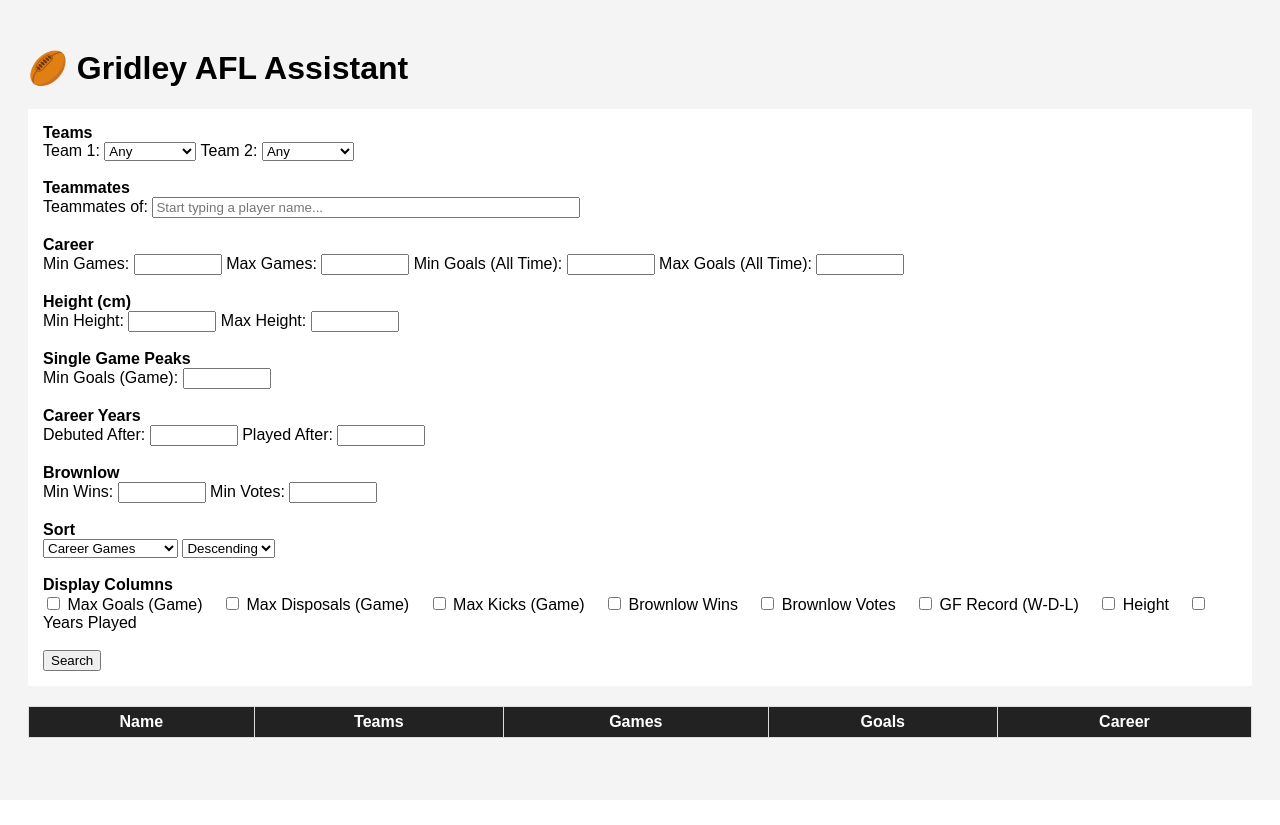
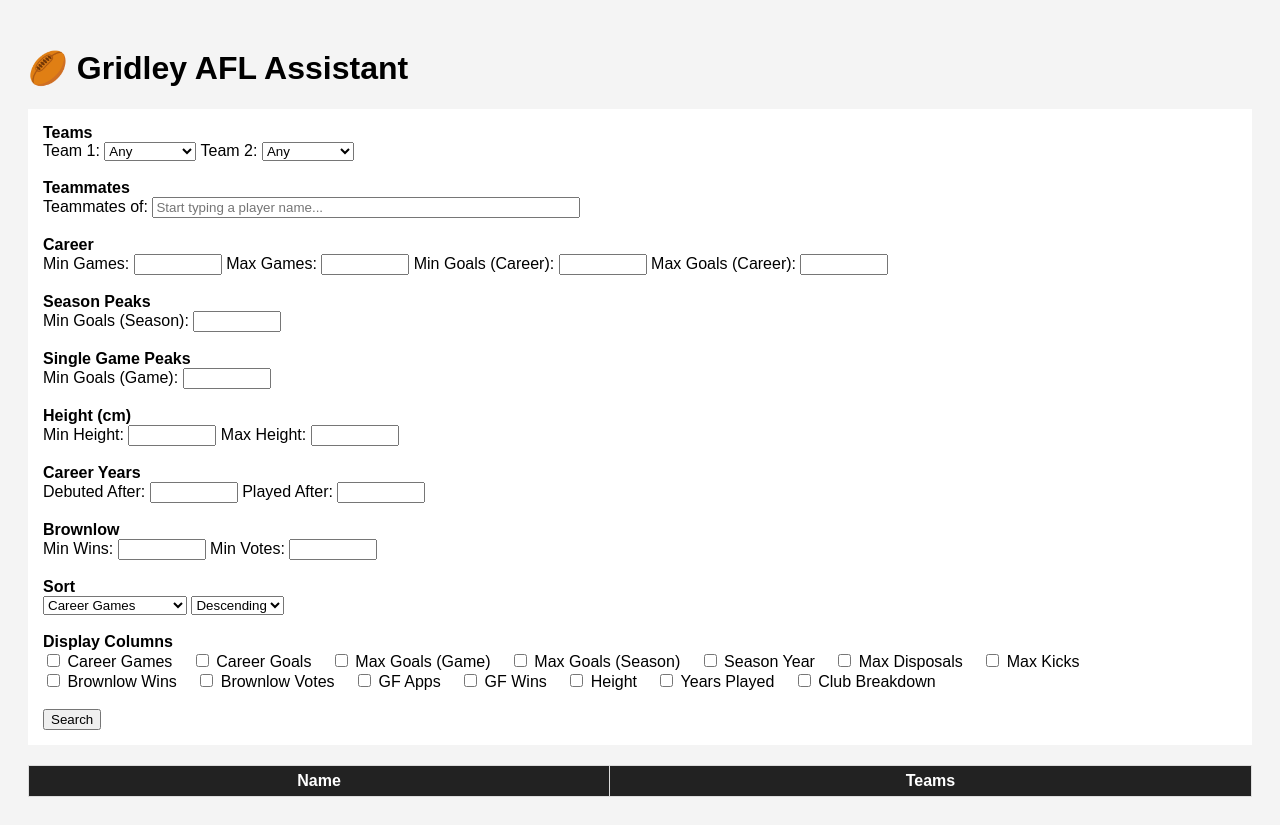
Before and after one commit to alexjvillani/afl-assistant, a Flask app: page / in a window 1280 px wide. Before the commit the page ends 738 px from the top, so only its background shows below. Run offline with Flask 3, Linux system fonts and the light colour scheme; data that the repository does not hold is empty.

Commit message:
Added players max goals in a season and brokened down players goals per team also

```diff
--- a/Templates/index.html
+++ b/Templates/index.html
@@ -5,12 +5,14 @@
     <style>
         body { font-family: Arial; background:#f4f4f4; padding:20px; }
         table { border-collapse: collapse; width:100%; background:white; }
-        th, td { border:1px solid #ddd; padding:6px; text-align:center; }
+        th, td { border:1px solid #ddd; padding:6px; text-align:center; vertical-align:top; }
         th { background:#222; color:white; }
         tr:nth-child(even) { background:#f2f2f2; }
         .box { background:white; padding:15px; margin-bottom:20px; }
-        label { margin-right:15px; }
+        label { margin-right:15px; white-space:nowrap; }
         input[type="number"] { width:80px; }
+        .club-stats { font-size:12px; text-align:left; }
+        .club-stats div { margin-bottom:2px; }
     </style>
 </head>
 <body>
@@ -63,11 +65,25 @@ Min Games:
 Max Games:
 <input type="number" name="max_games" value="{{ filters.max_games or '' }}">
 
-Min Goals (All Time):
+Min Goals (Career):
 <input type="number" name="min_goals" value="{{ filters.min_goals or '' }}">
 
-Max Goals (All Time):
+Max Goals (Career):
 <input type="number" name="max_goals" value="{{ filters.max_goals or '' }}">
+
+<br><br>
+
+<strong>Season Peaks</strong><br>
+
+Min Goals (Season):
+<input type="number" name="min_max_goals_season" value="{{ filters.min_max_goals_season or '' }}">
+
+<br><br>
+
+<strong>Single Game Peaks</strong><br>
+
+Min Goals (Game):
+<input type="number" name="min_max_goals_game" value="{{ filters.min_max_goals_game or '' }}">
 
 <br><br>
 
@@ -81,14 +97,6 @@ Max Height:
 
 <br><br>
 
-<strong>Single Game Peaks</strong><br>
-
-Min Goals (Game):
-<input type="number" name="min_max_goals_game" value="{{ filters.min_max_goals_game or '' }}">
-
-<br><br>
-
-
 <strong>Career Years</strong><br>
 
 Debuted After:
@@ -98,7 +106,6 @@ Played After:
 <input type="number" name="min_last_year" value="{{ filters.min_last_year or '' }}">
 
 <br><br>
-
 
 <strong>Brownlow</strong><br>
 
@@ -116,12 +123,12 @@ Min Votes:
     <option value="career_games">Career Games</option>
     <option value="career_goals">Career Goals</option>
     <option value="max_goals_game">Max Goals (Game)</option>
+    <option value="max_goals_season">Max Goals (Season)</option>
     <option value="brownlow_votes">Brownlow Votes</option>
     <option value="brownlow_wins">Brownlow Wins</option>
     <option value="gf_wins">GF Wins</option>
     <option value="first_year">First Year</option>
     <option value="last_year">Last Year</option>
-
 </select>
 
 <select name="sort_order">
@@ -133,14 +140,20 @@ Min Votes:
 
 <strong>Display Columns</strong><br>
 
-<label><input type="checkbox" name="show_max_goals" {% if visible.max_goals %}checked{% endif %}> Max Goals (Game)</label>
-<label><input type="checkbox" name="show_max_disposals" {% if visible.max_disposals %}checked{% endif %}> Max Disposals (Game)</label>
-<label><input type="checkbox" name="show_max_kicks" {% if visible.max_kicks %}checked{% endif %}> Max Kicks (Game)</label>
+<label><input type="checkbox" name="show_career_games" {% if visible.career_games %}checked{% endif %}> Career Games</label>
+<label><input type="checkbox" name="show_career_goals" {% if visible.career_goals %}checked{% endif %}> Career Goals</label>
+<label><input type="checkbox" name="show_max_goals_game" {% if visible.max_goals_game %}checked{% endif %}> Max Goals (Game)</label>
+<label><input type="checkbox" name="show_max_goals_season" {% if visible.max_goals_season %}checked{% endif %}> Max Goals (Season)</label>
+<label><input type="checkbox" name="show_max_goals_season_year" {% if visible.max_goals_season_year %}checked{% endif %}> Season Year</label>
+<label><input type="checkbox" name="show_max_disposals" {% if visible.max_disposals %}checked{% endif %}> Max Disposals</label>
+<label><input type="checkbox" name="show_max_kicks" {% if visible.max_kicks %}checked{% endif %}> Max Kicks</label>
 <label><input type="checkbox" name="show_wins" {% if visible.brownlow_wins %}checked{% endif %}> Brownlow Wins</label>
 <label><input type="checkbox" name="show_votes" {% if visible.brownlow_votes %}checked{% endif %}> Brownlow Votes</label>
-<label><input type="checkbox" name="show_gf_record" {% if visible.gf_record %}checked{% endif %}> GF Record (W-D-L)</label>
+<label><input type="checkbox" name="show_gf_apps" {% if visible.gf_appearances %}checked{% endif %}> GF Apps</label>
+<label><input type="checkbox" name="show_gf_wins" {% if visible.gf_wins %}checked{% endif %}> GF Wins</label>
 <label><input type="checkbox" name="show_height" {% if visible.height %}checked{% endif %}> Height</label>
-<label><input type="checkbox" name="show_years" {% if visible.years %}checked{% endif %}>Years Played</label>
+<label><input type="checkbox" name="show_years" {% if visible.years %}checked{% endif %}> Years Played</label>
+<label><input type="checkbox" name="show_club_stats" {% if visible.club_stats %}checked{% endif %}> Club Breakdown</label>
 
 <br><br>
 
@@ -153,44 +166,51 @@ Min Votes:
 <tr>
     <th>Name</th>
     <th>Teams</th>
-    <th>Games</th>
-    <th>Goals</th>
 
-    {% if visible.max_goals %}<th>Max G (Game)</th>{% endif %}
-    {% if visible.max_disposals %}<th>Max D (Game)</th>{% endif %}
-    {% if visible.max_kicks %}<th>Max K (Game)</th>{% endif %}
-    {% if visible.brownlow_wins %}<th>Brownlow Wins</th>{% endif %}
-    {% if visible.brownlow_votes %}<th>Brownlow Votes</th>{% endif %}
-    {% if visible.gf_record %}<th>GF Record</th>{% endif %}
-	{% if visible.height %}<th>Height (cm)</th>{% endif %}
+    {% if visible.career_games %}<th>Games</th>{% endif %}
+    {% if visible.career_goals %}<th>Goals</th>{% endif %}
+    {% if visible.max_goals_game %}<th>Max G (Game)</th>{% endif %}
+    {% if visible.max_goals_season %}<th>Max G (Season)</th>{% endif %}
+    {% if visible.max_goals_season_year %}<th>Season</th>{% endif %}
+    {% if visible.max_disposals %}<th>Max D</th>{% endif %}
+    {% if visible.max_kicks %}<th>Max K</th>{% endif %}
+    {% if visible.brownlow_wins %}<th>BL Wins</th>{% endif %}
+    {% if visible.brownlow_votes %}<th>BL Votes</th>{% endif %}
+    {% if visible.gf_appearances %}<th>GF Apps</th>{% endif %}
+    {% if visible.gf_wins %}<th>GF Wins</th>{% endif %}
+    {% if visible.height %}<th>Height</th>{% endif %}
     {% if visible.years %}<th>Years</th>{% endif %}
-
-
-    <th>Career</th>
+    {% if visible.club_stats %}<th>Club Stats</th>{% endif %}
 </tr>
 
 {% for p in players %}
 <tr>
     <td><a href="{{ p['player_id'] }}" target="_blank">{{ p['name'] }}</a></td>
     <td>{{ p['teams'] }}</td>
-    <td>{{ p['career_games'] }}</td>
-    <td>{{ p['career_goals'] }}</td>
 
-    {% if visible.max_goals %}<td>{{ p['max_goals_game'] }}</td>{% endif %}
+    {% if visible.career_games %}<td>{{ p['career_games'] }}</td>{% endif %}
+    {% if visible.career_goals %}<td>{{ p['career_goals'] }}</td>{% endif %}
+    {% if visible.max_goals_game %}<td>{{ p['max_goals_game'] }}</td>{% endif %}
+    {% if visible.max_goals_season %}<td>{{ p['max_goals_season'] }}</td>{% endif %}
+    {% if visible.max_goals_season_year %}<td>{{ p['max_goals_season_year'] }}</td>{% endif %}
     {% if visible.max_disposals %}<td>{{ p['max_disposals_game'] }}</td>{% endif %}
     {% if visible.max_kicks %}<td>{{ p['max_kicks_game'] }}</td>{% endif %}
     {% if visible.brownlow_wins %}<td>{{ p['brownlow_wins'] }}</td>{% endif %}
     {% if visible.brownlow_votes %}<td>{{ p['brownlow_votes'] }}</td>{% endif %}
-    {% if visible.gf_record %}<td>{{ p['gf_wins'] or 0 }}-{{ p['gf_draws'] or 0 }}-{{ p['gf_losses'] or 0 }}</td>{% endif %}
+    {% if visible.gf_appearances %}<td>{{ p['gf_appearances'] or 0 }}</td>{% endif %}
+    {% if visible.gf_wins %}<td>{{ p['gf_wins'] or 0 }}</td>{% endif %}
     {% if visible.height %}<td>{{ p['height'] or '' }}</td>{% endif %}
     {% if visible.years %}<td>{{ p['first_year'] }} - {{ p['last_year'] }}</td>{% endif %}
 
-
-
-    <td>{{ p['first_year'] }} - {{ p['last_year'] }}</td>
+    {% if visible.club_stats %}
+    <td class="club-stats">
+        {% for row in get_player_club_stats(p['player_id']) %}
+            <div>{{ row.team }}: {{ row.games }}g / {{ row.goals }}gl</div>
+        {% endfor %}
+    </td>
+    {% endif %}
 </tr>
 {% endfor %}
-
 </table>
 
 </body>
--- a/app.py
+++ b/app.py
@@ -15,43 +15,71 @@ TEAM_OPTIONS = [
     "westcoast", "bullldogs"
 ]
 
-def get_player_options():
+# -------------------------------------------------
+# DATABASE HELPERS
+# -------------------------------------------------
+
+def get_db():
     conn = sqlite3.connect(DB_PATH)
     conn.row_factory = sqlite3.Row
+    return conn
+
+
+def get_player_options():
+    conn = get_db()
     c = conn.cursor()
     c.execute("SELECT player_id, name FROM players ORDER BY name")
     rows = c.fetchall()
     conn.close()
     return rows
 
+
+def get_player_club_stats(player_id):
+    """
+    Per-club games & goals for a player.
+    """
+    conn = get_db()
+    c = conn.cursor()
+    c.execute("""
+        SELECT team, games, goals
+        FROM player_club_stats
+        WHERE player_id = ?
+        ORDER BY games DESC
+    """, (player_id,))
+    rows = c.fetchall()
+    conn.close()
+    return rows
+
+
+# -------------------------------------------------
+# MAIN QUERY LOGIC
+# -------------------------------------------------
+
 def query_players(filters):
 
-    conn = sqlite3.connect(DB_PATH)
-    conn.row_factory = sqlite3.Row
+    conn = get_db()
     c = conn.cursor()
 
     query = "SELECT * FROM players WHERE 1=1"
     params = []
 
     # ----------------------------
-    # TEAM FILTERS (Exact Matching Fix)
+    # TEAM FILTERS
     # ----------------------------
 
-    if filters["team1"]:
+    if filters.get("team1"):
         query += " AND (',' || REPLACE(teams, ' ', '') || ',') LIKE ?"
         params.append("%," + filters["team1"] + ",%")
 
-    if filters["team2"]:
+    if filters.get("team2"):
         query += " AND (',' || REPLACE(teams, ' ', '') || ',') LIKE ?"
         params.append("%," + filters["team2"] + ",%")
 
-
     # ----------------------------
-    # CAREER FILTERS
+    # TEAMMATE FILTER
     # ----------------------------
 
-    # Teammates filter (by player_id)
-    if filters["teammate_of"]:
+    if filters.get("teammate_of"):
         query += """
         AND player_id IN (
             SELECT DISTINCT ps2.player_id
@@ -65,100 +93,114 @@ def query_players(filters):
         """
         params.append(filters["teammate_of"])
 
-    if filters["min_games"]:
+    # ----------------------------
+    # CAREER TOTAL FILTERS
+    # ----------------------------
+
+    if filters.get("min_games"):
         query += " AND career_games >= ?"
         params.append(filters["min_games"])
 
-    if filters["max_games"]:
+    if filters.get("max_games"):
         query += " AND career_games <= ?"
         params.append(filters["max_games"])
 
-    if filters["min_goals"]:
+    if filters.get("min_goals"):
         query += " AND career_goals >= ?"
         params.append(filters["min_goals"])
 
-    if filters["max_goals"]:
+    if filters.get("max_goals"):
         query += " AND career_goals <= ?"
         params.append(filters["max_goals"])
+
+    # ----------------------------
+    # SINGLE-GAME PEAKS
+    # ----------------------------
 
     if filters.get("min_max_goals_game"):
         query += " AND max_goals_game >= ?"
         params.append(filters["min_max_goals_game"])
 
+    if filters.get("min_max_disposals_game"):
+        query += " AND max_disposals_game >= ?"
+        params.append(filters["min_max_disposals_game"])
 
     # ----------------------------
-    # HEIGHT FILTERS
+    # SEASON PEAKS
     # ----------------------------
 
-    if filters["min_height"]:
+    if filters.get("min_max_goals_season"):
+        query += " AND max_goals_season >= ?"
+        params.append(filters["min_max_goals_season"])
+
+    if filters.get("max_max_goals_season"):
+        query += " AND max_goals_season <= ?"
+        params.append(filters["max_max_goals_season"])
+
+    # ----------------------------
+    # HEIGHT
+    # ----------------------------
+
+    if filters.get("min_height"):
         query += " AND height >= ?"
         params.append(filters["min_height"])
 
-    if filters["max_height"]:
+    if filters.get("max_height"):
         query += " AND height <= ?"
         params.append(filters["max_height"])
 
     # ----------------------------
-    # CAREER YEAR FILTERS
+    # CAREER SPAN
     # ----------------------------
 
-    if filters["min_first_year"]:
+    if filters.get("min_first_year"):
         query += " AND first_year >= ?"
         params.append(filters["min_first_year"])
 
-    if filters["min_last_year"]:
+    if filters.get("min_last_year"):
         query += " AND last_year >= ?"
         params.append(filters["min_last_year"])
-    # ----------------------------
-    # BROWNLOW FILTERS
-    # ----------------------------
-
-    if filters["min_votes"]:
-        query += " AND brownlow_votes >= ?"
-        params.append(filters["min_votes"])
-
-    if filters["min_wins"]:
-        query += " AND brownlow_wins >= ?"
-        params.append(filters["min_wins"])
 
     # ----------------------------
-    # GRAND FINAL FILTERS
-    # ----------------------------
-
-    if filters.get("min_gf_apps"):
-        query += " AND gf_appearances >= ?"
-        params.append(filters["min_gf_apps"])
-
-    if filters.get("min_gf_wins"):
-        query += " AND gf_wins >= ?"
-        params.append(filters["min_gf_wins"])
-
-    # ----------------------------
-    # SORTING
+    # SORTING (MAX VISIBILITY)
     # ----------------------------
 
     sort_column = filters.get("sort_by") or "career_games"
     sort_order = filters.get("sort_order") or "DESC"
 
     allowed_columns = [
+        # Career
         "career_games",
         "career_goals",
+
+        # Single-game peaks
         "max_goals_game",
         "max_disposals_game",
         "max_kicks_game",
+        "max_handballs_game",
+
+        # Season peaks
+        "max_goals_season",
+        "max_goals_season_year",
+
+        # Awards
         "brownlow_votes",
         "brownlow_wins",
+
+        # Finals
+        "gf_appearances",
         "gf_wins",
+
+        # Bio
         "height",
         "first_year",
-        "last_year",
-        "max_goals_game"
+        "last_year"
     ]
 
     if sort_column not in allowed_columns:
         sort_column = "career_games"
 
-    if sort_order not in ["ASC", "DESC"]:
+    if sort_order not in ("ASC", "DESC"):
         sort_order = "DESC"
 
     query += " ORDER BY %s %s" % (sort_column, sort_order)
@@ -169,41 +211,77 @@ def query_players(filters):
     return results
 
 
+# -------------------------------------------------
+# ROUTES
+# -------------------------------------------------
+
 @app.route("/", methods=["GET"])
 def index():
 
     filters = {
+        # Team & teammate
         "team1": request.args.get("team1"),
         "team2": request.args.get("team2"),
         "teammate_of": request.args.get("teammate_of"),
+
+        # Career
         "min_games": request.args.get("min_games"),
         "max_games": request.args.get("max_games"),
         "min_goals": request.args.get("min_goals"),
         "max_goals": request.args.get("max_goals"),
+
+        # Single-game
+        "min_max_goals_game": request.args.get("min_max_goals_game"),
+        "min_max_disposals_game": request.args.get("min_max_disposals_game"),
+
+        # Season
+        "min_max_goals_season": request.args.get("min_max_goals_season"),
+        "max_max_goals_season": request.args.get("max_max_goals_season"),
+
+        # Bio
         "min_height": request.args.get("min_height"),
         "max_height": request.args.get("max_height"),
-        "min_votes": request.args.get("min_votes"),
-        "min_wins": request.args.get("min_wins"),
         "min_first_year": request.args.get("min_first_year"),
         "min_last_year": request.args.get("min_last_year"),
-        "min_max_goals_game": request.args.get("min_max_goals_game"),
+
+        # Sorting
         "sort_by": request.args.get("sort_by"),
-        "sort_order": request.args.get("sort_order")
+        "sort_order": request.args.get("sort_order"),
     }
 
     # ----------------------------
-    # Column Visibility
+    # COLUMN VISIBILITY FLAGS
     # ----------------------------
 
     visible_columns = {
-        "max_goals": request.args.get("show_max_goals"),
-        "max_disposals": request.args.get("show_max_disposals"),
-        "max_kicks": request.args.get("show_max_kicks"),
+        # Career
+        "career_games": request.args.get("show_career_games"),
+        "career_goals": request.args.get("show_career_goals"),
+
+        # Single-game
+        "max_goals_game": request.args.get("show_max_goals_game"),
+        "max_disposals_game": request.args.get("show_max_disposals"),
+        "max_kicks_game": request.args.get("show_max_kicks"),
+        "max_handballs_game": request.args.get("show_max_handballs"),
+
+        # Season
+        "max_goals_season": request.args.get("show_max_goals_season"),
+        "max_goals_season_year": request.args.get("show_max_goals_season_year"),
+
+        # Awards
         "brownlow_votes": request.args.get("show_votes"),
         "brownlow_wins": request.args.get("show_wins"),
-        "gf_record": request.args.get("show_gf_record"),
+
+        # Finals
+        "gf_appearances": request.args.get("show_gf_apps"),
+        "gf_wins": request.args.get("show_gf_wins"),
+
+        # Bio
         "height": request.args.get("show_height"),
         "years": request.args.get("show_years"),
+
+        # Club breakdown
+        "club_stats": request.args.get("show_club_stats"),
     }
 
     players = query_players(filters)
@@ -215,7 +293,8 @@ def index():
         teams=TEAM_OPTIONS,
         filters=filters,
         visible=visible_columns,
-        player_options=player_options
+        player_options=player_options,
+        get_player_club_stats=get_player_club_stats
     )
 
 
```
Also changed, not shown: backfill_club_and_goals_stats.py (added, +261 -0 lines), ensure_goal_stats_schema.py (added, +52 -0 lines). Lines whose indentation alone changed are shown as unchanged.
